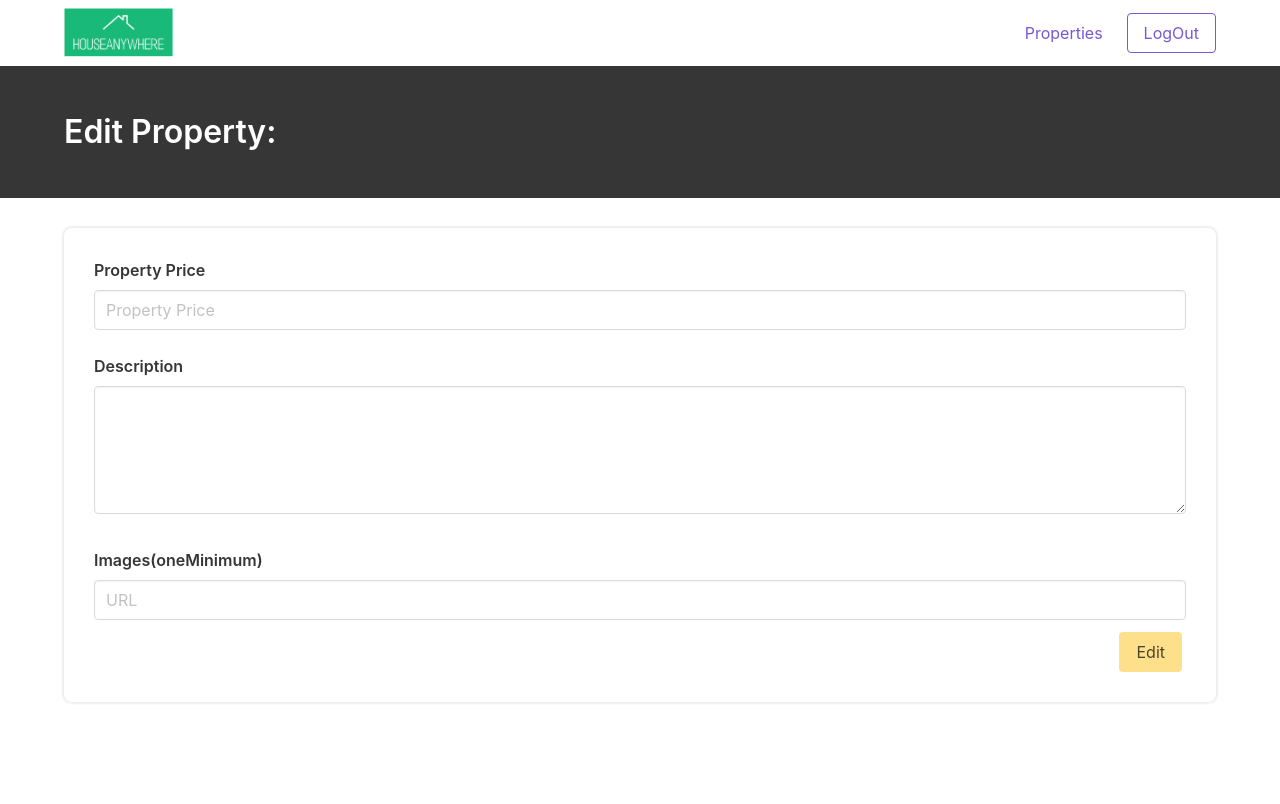
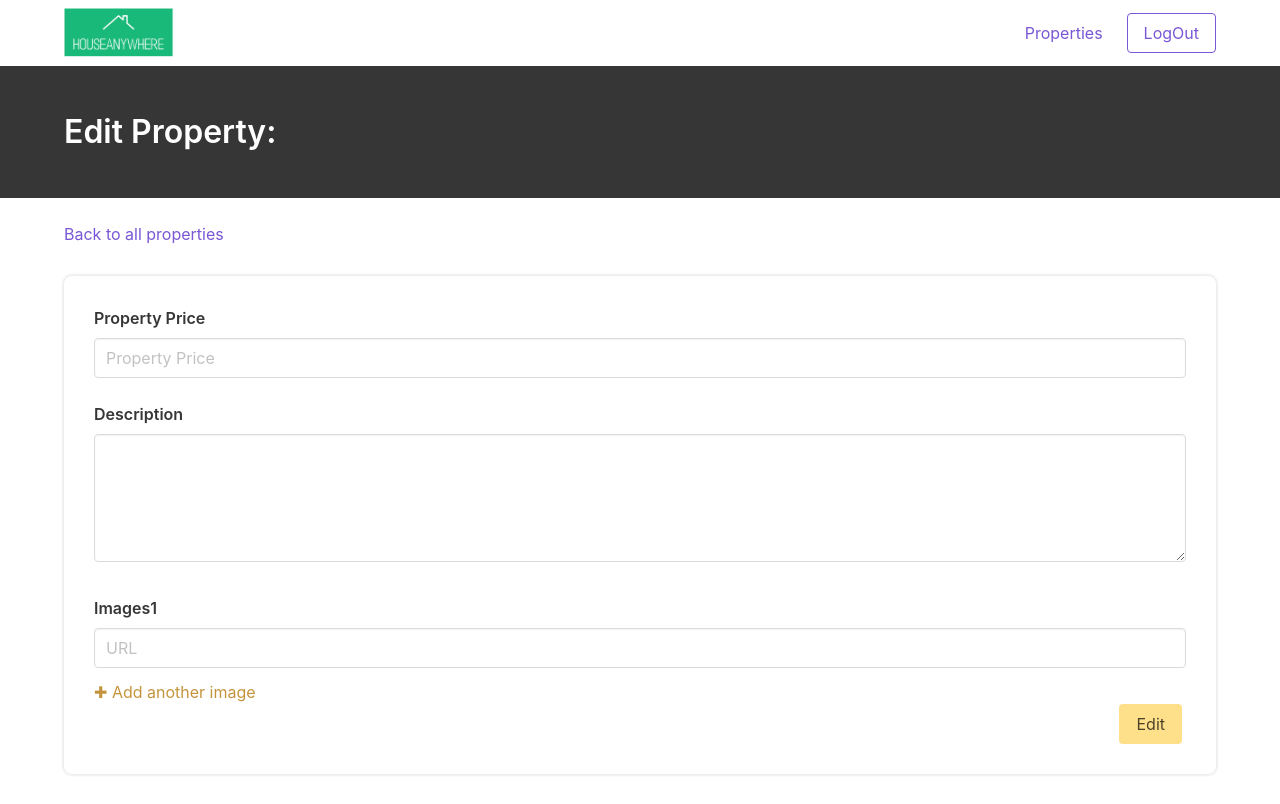
Before and after one commit to Pijus-dev/Airbnb, a Vue app: page /properties/city/1 in a window 1280 px wide. Built offline with nearby package versions, Linux system fonts and the light colour scheme; no server answers; the database is empty.

Commit message:
edit and add functions finished

```diff
--- a/src/views/AddProperty.vue
+++ b/src/views/AddProperty.vue
@@ -50,9 +50,20 @@
           <b-field label="Description">
             <b-input v-model="name" maxlength="1000" type="textarea"></b-input>
           </b-field>
-          <b-field label="Images(oneMinimum)">
-            <b-input v-model="img" aria-placeholder="URL"></b-input>
+          <b-field
+            v-for="index in count"
+            :key="index"
+            :label="'Images' + index"
+          >
+            <b-input
+              :disabled="img[index]"
+              v-model="img[index - 1]"
+              placeholder="URL"
+            ></b-input>
           </b-field>
+          <p v-if="display" @click="addImage" class="add">
+            &#10010; Add another image
+          </p>
           <div class="buttons is-right">
             <b-button native-type="submit" type="button is-warning"
               >Add</b-button
@@ -78,7 +89,9 @@ export default {
       type: "",
       name: "",
       notification: "",
-      isActive: false
+      display: true,
+      isActive: false,
+      count: 1
     };
   },
   methods: {
@@ -101,6 +114,12 @@ export default {
         .catch(e => {
           alert(e.message);
         });
+    },
+    addImage() {
+      this.count++;
+      if (this.count >= 5) {
+        this.display = false;
+      }
     }
   }
 };
@@ -113,4 +132,8 @@ export default {
   box-shadow: 0 0px 2px 2px #eee;
   border-radius: 8px;
 }
+.add {
+  cursor: pointer;
+  color: rgb(196, 148, 60);
+}
 </style>
--- a/src/views/EditProperty.vue
+++ b/src/views/EditProperty.vue
@@ -8,6 +8,8 @@
       </div>
     </section>
     <div class="container">
+      <br />
+      <router-link to="/properties"> Back to all properties</router-link>
       <form @submit.prevent="edit">
         <div class="edit">
           <b-notification
@@ -32,9 +34,21 @@
           <b-field label="Description">
             <b-input v-model="name" maxlength="1000" type="textarea"></b-input>
           </b-field>
-          <b-field label="Images(oneMinimum)">
-            <b-input v-model="img" placeholder="URL" required></b-input>
+          <b-field
+            v-for="index in count"
+            :key="index"
+            :label="'Images' + index"
+          >
+            <b-input
+              :disabled="img[index]"
+              v-model="img[index - 1]"
+              placeholder="URL"
+              required
+            ></b-input>
           </b-field>
+          <p v-if="display" @click="addImage" class="add">
+            &#10010; Add another image
+          </p>
           <div class="buttons is-right">
             <b-button native-type="submit" type="button is-warning"
               >Edit</b-button
@@ -62,8 +76,10 @@ export default {
       type: "",
       notification: "",
       price: "",
-      img: "",
-      name: ""
+      img: [],
+      name: "",
+      display: true,
+      count: 1
     };
   },
   methods: {
@@ -93,6 +109,12 @@ export default {
             (this.type = "is-warning"),
             (this.notification = "You have successfully updated your property");
         });
+    },
+    addImage() {
+      this.count++;
+      if (this.count >= 5) {
+        this.display = false;
+      }
     }
   },
   beforeMount() {
@@ -108,4 +130,8 @@ export default {
   box-shadow: 0 0px 2px 2px #eee;
   border-radius: 8px;
 }
+.add {
+  cursor: pointer;
+  color: rgb(196, 148, 60);
+}
 </style>
```
